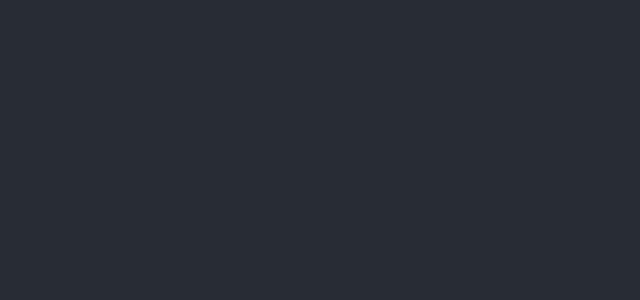
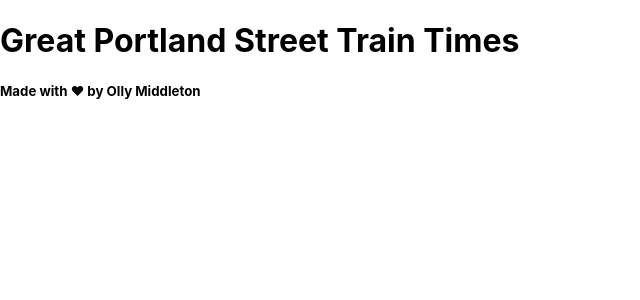
Before and after one commit to Ollymid/station-api, a React (Create React App) app: page / in a window 1280 px wide. Shown: the top 300 px of the page, without its empty margins (0-640 px from the left). Built offline with nearby package versions, Linux system fonts and the light colour scheme; the HTML template or start-up script is replaced by a standard one.

Commit message:
adds header and footer to page

```diff
--- a/src/App.js
+++ b/src/App.js
@@ -1,11 +1,13 @@
 import React from 'react';
 import './App.css';
+import Header from './components/Header';
+import Footer from './components/Footer';
 
 function App() {
   return (
-    <div className="App">
-      <header className="App-header">
-      </header>
+    <div>
+      <Header />
+      <Footer />
     </div>
   );
 }
--- /dev/null
+++ b/src/components/Footer.js
@@ -0,0 +1,11 @@
+import React from "react";
+
+const Footer = ()  => {
+  return (
+     <footer className="app-footer">
+        <h5> Made with &hearts; by Olly Middleton</h5>
+     </footer>
+  )
+}
+
+export default Footer;
--- /dev/null
+++ b/src/components/Header.js
@@ -0,0 +1,11 @@
+import React from "react";
+
+const Header = ()  => {
+  return (
+     <header className="app-header">
+        <h1>Great Portland Street Train Times</h1>
+     </header>
+  )
+}
+
+export default Header;
```
